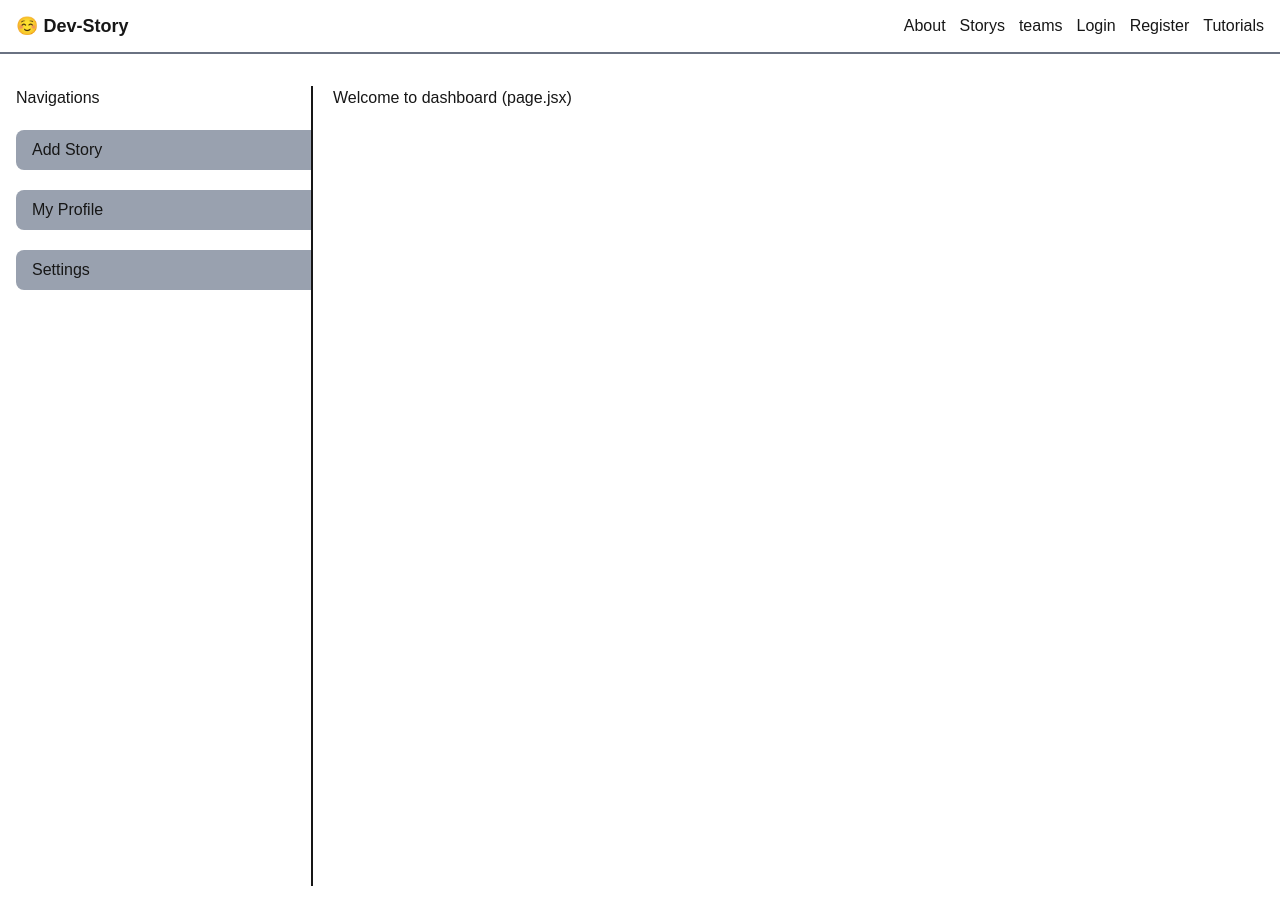
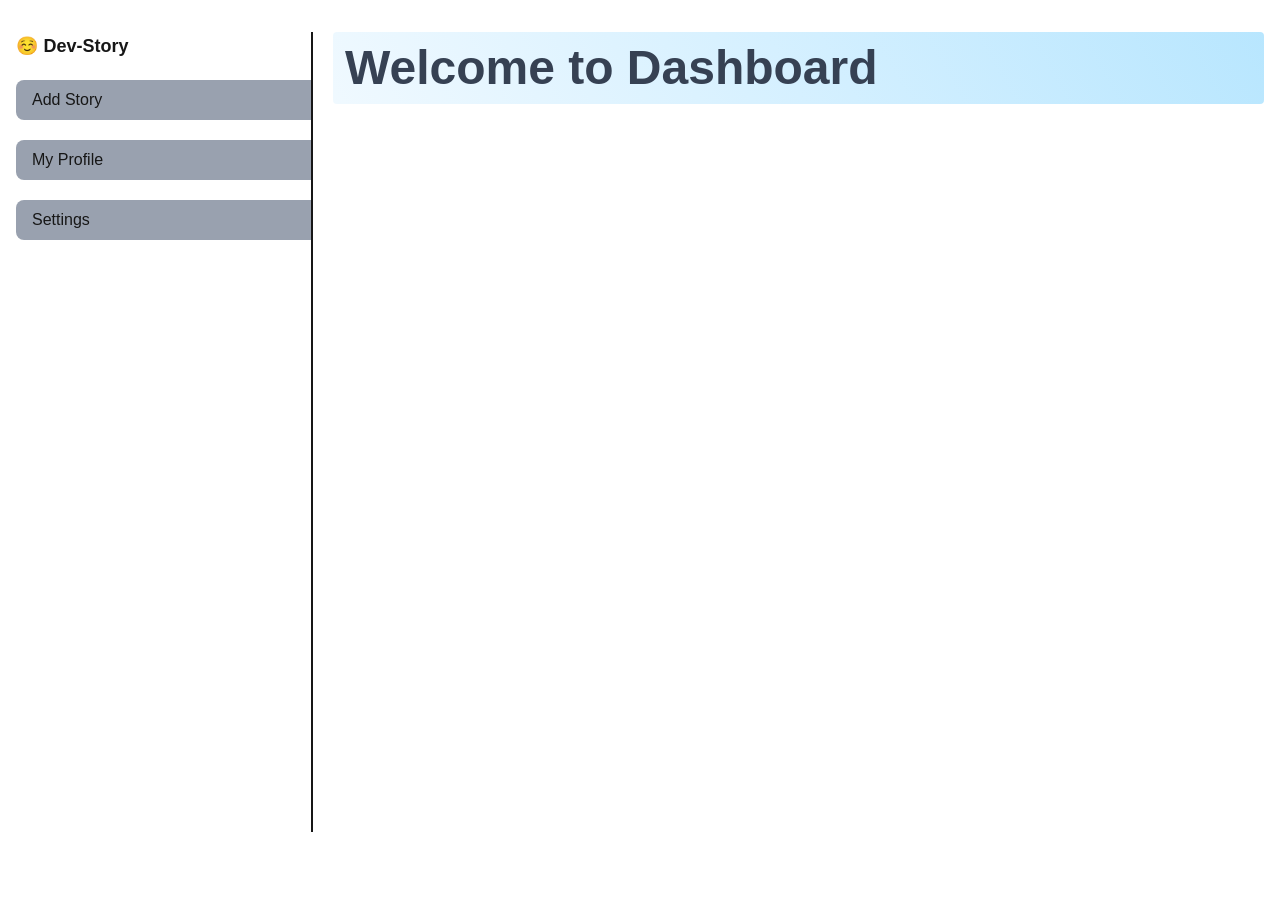
Before and after one commit to mjh-shikder/Dev-Story_Next.js, a Next.js app: page /dashboard in a window 1280 px wide. After the commit the page ends 864 px from the top, so only its background shows below. Built offline with nearby package versions, Linux system fonts and the light colour scheme.

Commit message:
conditional layouts applyed Header not showing on dashboard

```diff
--- a/src/app/dashboard/layout.jsx
+++ b/src/app/dashboard/layout.jsx
@@ -4,17 +4,31 @@ import React from "react";
 const DashboardLayout = ({ children }) => {
   return (
     <div className=" grid grid-cols-12 gap-5 min-h-screen ">
-          <div className="col-span-3 border-r-2 flex flex-col gap-5">
-              <h2>Navigations</h2>
-             <Link className="py-2 px-4 rounded-l-lg bg-gray-400  " href={'/dashboard/add-story'}>Add Story</Link>
-             <Link className="py-2 px-4 rounded-l-lg bg-gray-400  " href={'/dashboard/profile'}>My Profile</Link>
-             <Link className="py-2 px-4 rounded-l-lg bg-gray-400  " href={'/dashboard/settings'}>Settings</Link>
-
-          </div>
-          <div className="col-span-9">
-
-          {children}
-          </div>
+      <div className="col-span-3 border-r-2 flex flex-col gap-5">
+        <Link href={"/"} className="text-lg font-semibold  ">
+          {" "}
+          ☺️ Dev-Story
+        </Link>
+        <Link
+          className="py-2 px-4 rounded-l-lg bg-gray-400  "
+          href={"/dashboard/add-story"}
+        >
+          Add Story
+        </Link>
+        <Link
+          className="py-2 px-4 rounded-l-lg bg-gray-400  "
+          href={"/dashboard/profile"}
+        >
+          My Profile
+        </Link>
+        <Link
+          className="py-2 px-4 rounded-l-lg bg-gray-400  "
+          href={"/dashboard/settings"}
+        >
+          Settings
+        </Link>
+      </div>
+      <div className="col-span-9">{children}</div>
     </div>
   );
 };
--- a/src/app/dashboard/page.jsx
+++ b/src/app/dashboard/page.jsx
@@ -2,9 +2,9 @@ import React from 'react';
 
 const dashboard = () => {
     return (
-        <div>
-            Welcome to dashboard (page.jsx)
-        </div>
+      <div className="bg-linear-60 from-sky-50 to-sky-200 p-3 rounded text-gray-700 ">
+        <h2 className="text-5xl font-bold ">Welcome to Dashboard</h2>
+      </div>
     );
 };
 
--- a/src/components/Header.jsx
+++ b/src/components/Header.jsx
@@ -1,7 +1,14 @@
+"use client"
 import Link from 'next/link';
+import { usePathname } from 'next/navigation';
 import React from 'react';
 
 const Header = () => {
+
+  const pathname = usePathname();
+  console.log(pathname);
+
+if(pathname.startsWith('/dashboard')) return <></>
     return (
       <div>
         <header className="px-4 py-3 border-b-2 border-gray-500 flex justify-between items-center flex-wrap ">
```
